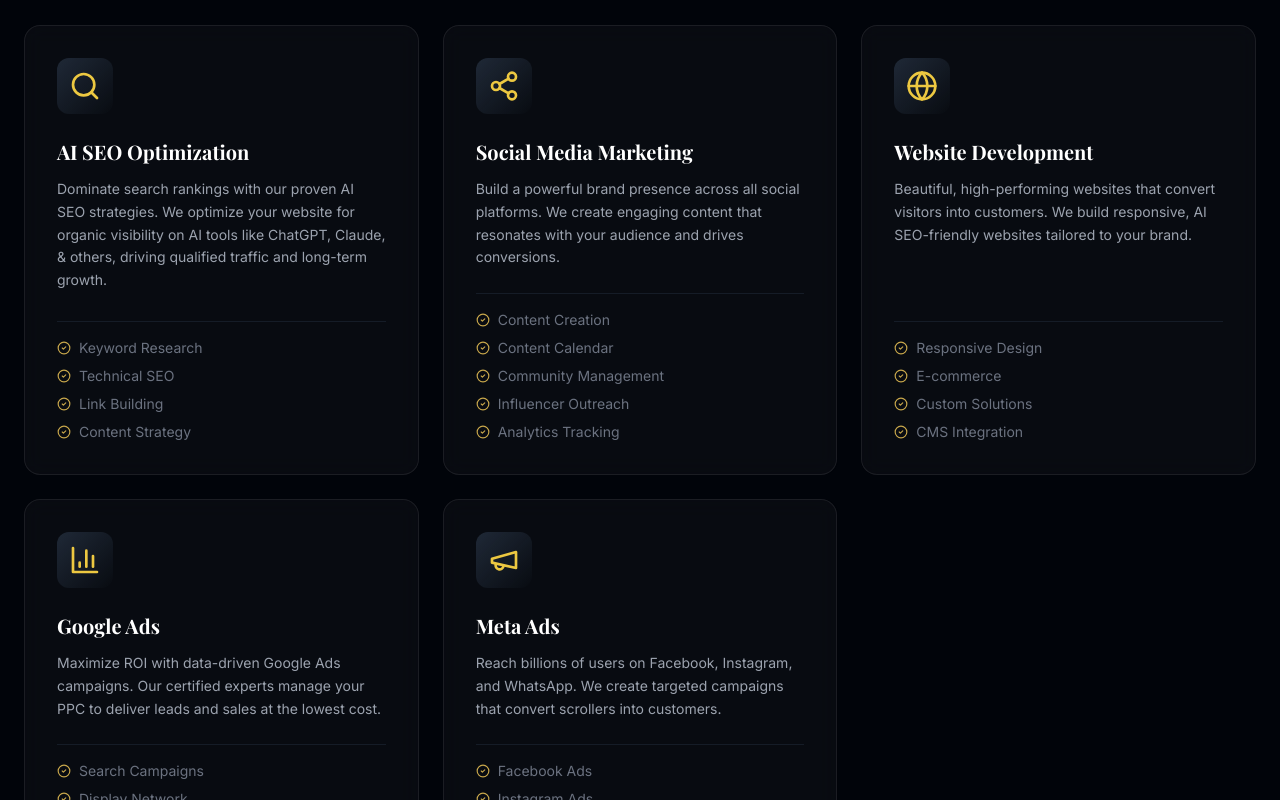
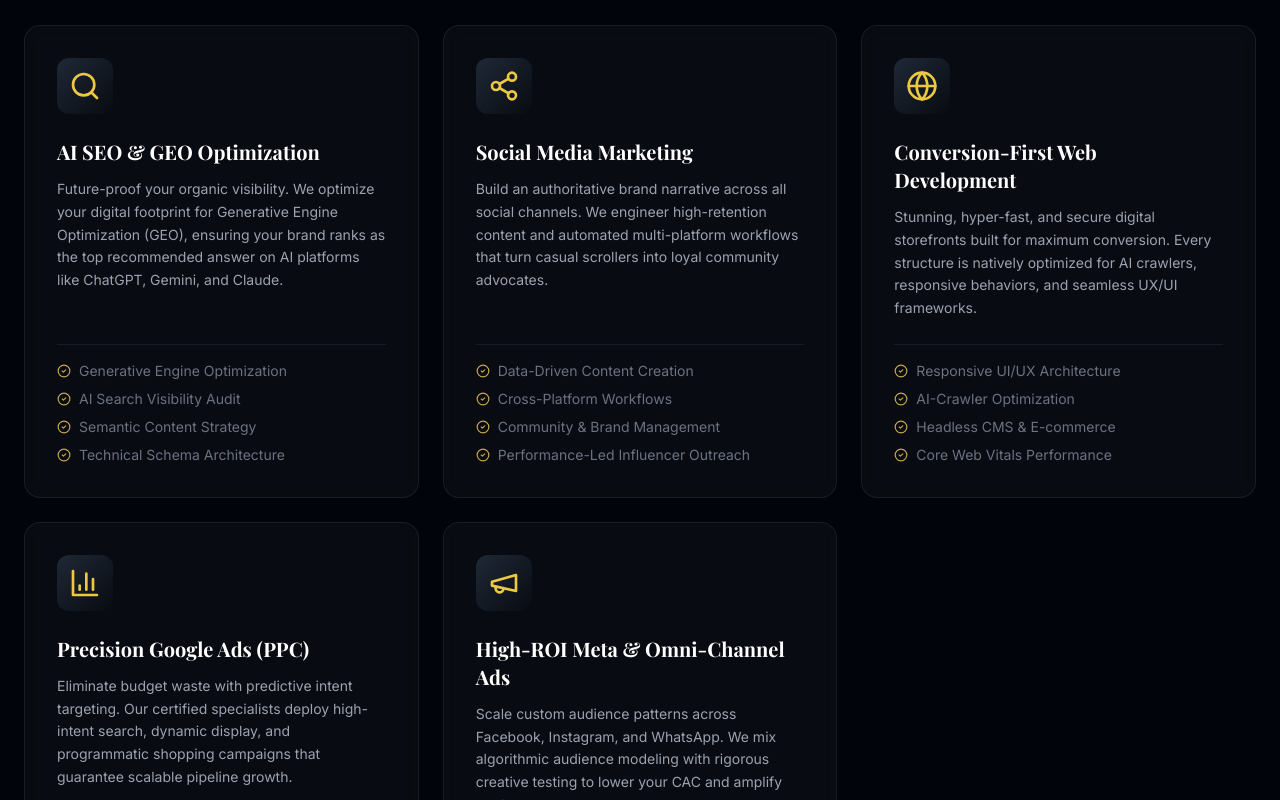
Before and after one commit to parminder17/Vintech-globals-website, a React (Vite) app: page / in a window 1280 px wide. Shown: the part 1200-2000 px from the top of the page. Built offline with nearby package versions, Linux system fonts and the light colour scheme.

Commit message:
Update App.tsx

```diff
--- a/src/App.tsx
+++ b/src/App.tsx
@@ -218,37 +218,37 @@ function Services() {
   const services = [
     {
       icon: <Search size={32} />,
-      title: 'AI SEO Optimization',
-      description: 'Dominate search rankings with our proven AI SEO strategies. We optimize your website for organic visibility on AI tools like ChatGPT, Claude, & others, driving qualified traffic and long-term growth.',
-      features: ['Keyword Research', 'Technical SEO', 'Link Building', 'Content Strategy'],
+      title: 'AI SEO & GEO Optimization',
+      description: 'Future-proof your organic visibility. We optimize your digital footprint for Generative Engine Optimization (GEO), ensuring your brand ranks as the top recommended answer on AI platforms like ChatGPT, Gemini, and Claude.',
+      features: ['Generative Engine Optimization', 'AI Search Visibility Audit', 'Semantic Content Strategy', 'Technical Schema Architecture'],
       color: 'from-gold-500/20 to-transparent',
     },
     {
       icon: <Share2 size={32} />,
       title: 'Social Media Marketing',
-      description: 'Build a powerful brand presence across all social platforms. We create engaging content that resonates with your audience and drives conversions.',
-      features: ['Content Creation', 'Content Calendar', 'Community Management', 'Influencer Outreach', 'Analytics Tracking'],
+      description: 'Build an authoritative brand narrative across all social channels. We engineer high-retention content and automated multi-platform workflows that turn casual scrollers into loyal community advocates.',
+      features: ['Data-Driven Content Creation', 'Cross-Platform Workflows', 'Community & Brand Management', 'Performance-Led Influencer Outreach'],
       color: 'from-blue-500/20 to-transparent',
     },
     {
       icon: <Globe size={32} />,
-      title: 'Website Development',
-      description: 'Beautiful, high-performing websites that convert visitors into customers. We build responsive, AI SEO-friendly websites tailored to your brand.',
-      features: ['Responsive Design', 'E-commerce', 'Custom Solutions', 'CMS Integration'],
+      title: 'Conversion-First Web Development',
+      description: 'Stunning, hyper-fast, and secure digital storefronts built for maximum conversion. Every structure is natively optimized for AI crawlers, responsive behaviors, and seamless UX/UI frameworks.',
+      features: ['Responsive UI/UX Architecture', 'AI-Crawler Optimization', 'Headless CMS & E-commerce', 'Core Web Vitals Performance'],
       color: 'from-emerald-500/20 to-transparent',
     },
     {
       icon: <BarChart3 size={32} />,
-      title: 'Google Ads',
-      description: 'Maximize ROI with data-driven Google Ads campaigns. Our certified experts manage your PPC to deliver leads and sales at the lowest cost.',
-      features: ['Search Campaigns', 'Display Network', 'Shopping Ads', 'Remarketing'],
+      title: 'Precision Google Ads (PPC)',
+      description: 'Eliminate budget waste with predictive intent targeting. Our certified specialists deploy high-intent search, dynamic display, and programmatic shopping campaigns that guarantee scalable pipeline growth.',
+      features: ['Intent-Based Search Campaigns', 'Programmatic Shopping & Performance Max', 'Predictive Keyword Modeling', 'Advanced Retargeting Funnels'],
       color: 'from-red-500/20 to-transparent',
     },
     {
       icon: <Megaphone size={32} />,
-      title: 'Meta Ads',
-      description: 'Reach billions of users on Facebook, Instagram, and WhatsApp. We create targeted campaigns that convert scrollers into customers.',
-      features: ['Facebook Ads', 'Instagram Ads', 'Audience Targeting', 'Creative Testing'],
+      title: 'High-ROI Meta & Omni-Channel Ads',
+      description: 'Scale custom audience patterns across Facebook, Instagram, and WhatsApp. We mix algorithmic audience modeling with rigorous creative testing to lower your CAC and amplify total revenue.',
+      features: ['Algorithmic Audience Modeling', 'Dynamic Creative Optimization (DCO)', 'Full-Funnel Social Ads Strategy', 'Multi-Touch Attribution Analytics'],
       color: 'from-purple-500/20 to-transparent',
     },
   ];
@@ -268,11 +268,11 @@ function Services() {
             Services We <span className="gradient-text">Offer</span>
           </h2>
           <p className="text-gray-400 max-w-2xl mx-auto text-base">
-            Comprehensive AI-driven digital marketing solutions tailored to accelerate your business growth.
+            We merge advanced artificial intelligence architectures with proven digital marketing strategies to drive measurable enterprise scale.
           </p>
         </div>
 
-        {/* 5 Cards Balanced Grid */}
+        {/* Grid Layout */}
         <div className="grid grid-cols-1 md:grid-cols-2 lg:grid-cols-3 gap-6">
           {services.map((service, i) => (
             <div
@@ -291,7 +291,7 @@ function Services() {
                 </p>
               </div>
 
-              {/* Displaying Features with CheckCircle2 */}
+              {/* Displaying Features */}
               <div className="border-t border-gray-800/60 pt-4 mt-auto space-y-2">
                 {service.features.map((feature) => (
                   <div key={feature} className="flex items-center gap-2 text-sm text-gray-500">
@@ -307,8 +307,7 @@ function Services() {
       </div>
     </section>
   );
-}
-// ── Why Choose Us ──
+}// ── Why Choose Us ──
 function WhyChooseUs() {
   const reasons = [
     { icon: <Target size={28} />, title: 'Results-Driven', desc: 'We focus on metrics that matter — leads, revenue, and ROI.' },
```
